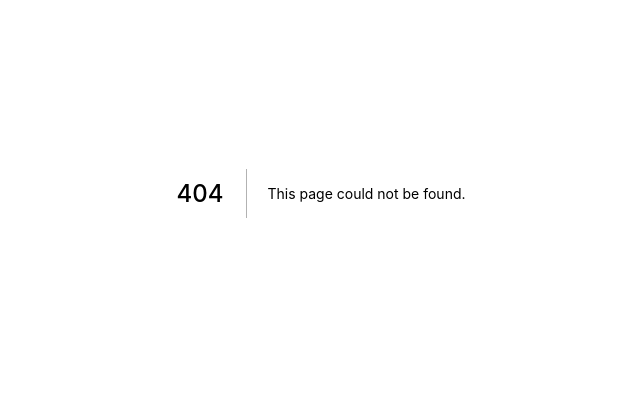
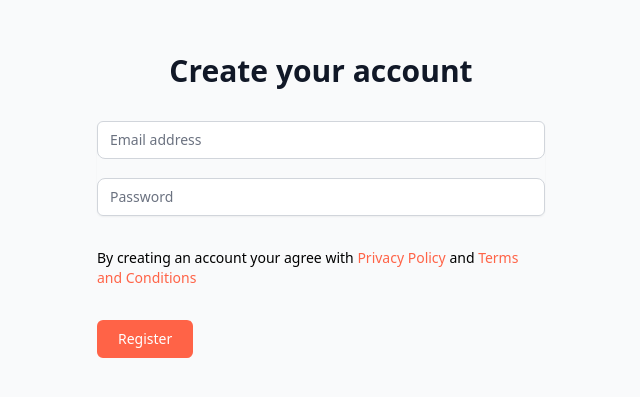
Before and after one commit to listentothefrog/captaincook, a Next.js app in the folder triumph/: page /register in a window 1280 px wide. Before the commit this address had no page. Shown: the part 207-604 px from the top of the page, without its empty margins (319-959 px from the left). Built offline with nearby package versions, Linux system fonts and the light colour scheme.

Commit message:
added register page

```diff
--- /dev/null
+++ b/triumph/pages/register.tsx
@@ -0,0 +1,77 @@
+import NextHead from "next/head";
+import React from "react";
+
+const register = () => {
+  return (
+    <div className="min-h-screen flex items-center justify-center bg-gray-50 py-12 px-4 sm:px-6 lg:px-8">
+      <NextHead>
+        <title>CaptainCook - Register</title>
+        <meta
+          name="description"
+          content="Create your account to start cooking like a pro"
+        />
+        <link rel="icon" href="/logo.svg" />
+      </NextHead>
+      <div className="max-w-md w-full space-y-8">
+        <div>
+          <h2 className="mt-6 text-center text-3xl font-extrabold text-gray-900">
+            Create your account
+          </h2>
+        </div>
+        <div className="rounded-md shadow-sm -space-y-px">
+          <div>
+            <label htmlFor="email-address" className="sr-only">
+              Email address
+            </label>
+            <input
+              id="email-address"
+              name="email"
+              type="email"
+              required
+              className="appearance-none rounded-none relative block rounded-lg w-full px-3 py-2 border border-gray-300 placeholder-gray-500 text-gray-900 rounded-t-md focus:outline-none focus:ring-hover-red  focus:border-red focus:z-10 sm:text-sm"
+              placeholder="Email address"
+            />
+          </div>
+          <div>
+            <label htmlFor="password" className="sr-only">
+              Password
+            </label>
+            <input
+              id="password"
+              name="password"
+              type="password"
+              autoComplete="current-password"
+              required
+              className="appearance-none rounded-none mt-5 relative block w-full px-3 py-2 border rounded-lg border-gray-300 placeholder-gray-500 text-gray-900 rounded-b-md focus:outline-none focus:ring-hover-red  focus:border-red focus:z-10 sm:text-sm"
+              placeholder="Password"
+            />
+          </div>
+        </div>
+        <div className="flex items-center justify-between">
+          <div className="text-sm">
+            <a href="#">
+              By creating an account your agree with{" "}
+              <span className="font-medium text-red hover:text-hover-red">
+                Privacy Policy
+              </span>{" "}
+              and{" "}
+              <span className="font-medium text-red hover:text-hover-red">
+                Terms and Conditions
+              </span>
+            </a>
+          </div>
+        </div>
+        <div className="">
+          <button
+            type="submit"
+            className="group relative flex justify-center py-2 px-5 border border-transparent text-sm font-medium rounded-md text-white bg-red hover:bg-hover-red focus:outline-none focus:ring-2 focus:ring-offset-2 focus:ring-indigo-500"
+          >
+            Register
+          </button>
+        </div>
+      </div>
+    </div>
+  );
+};
+
+export default register;
```
